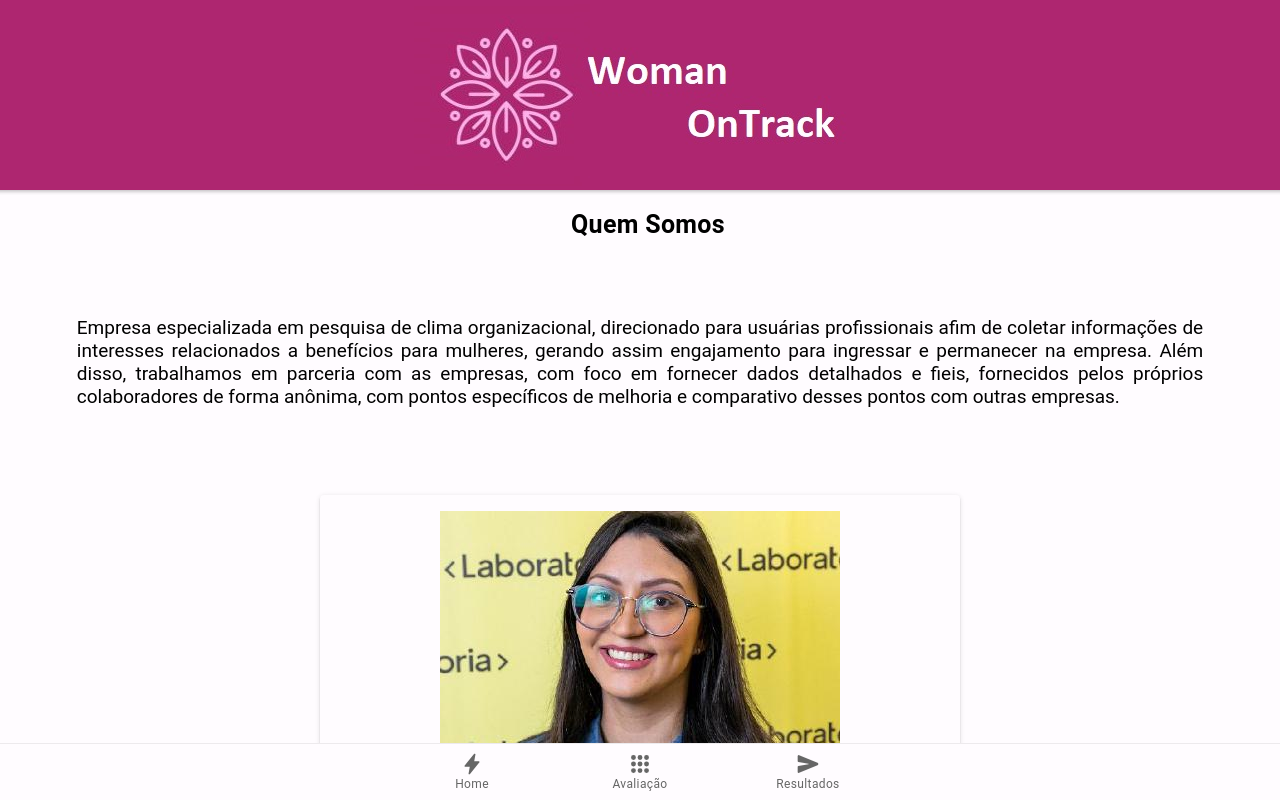
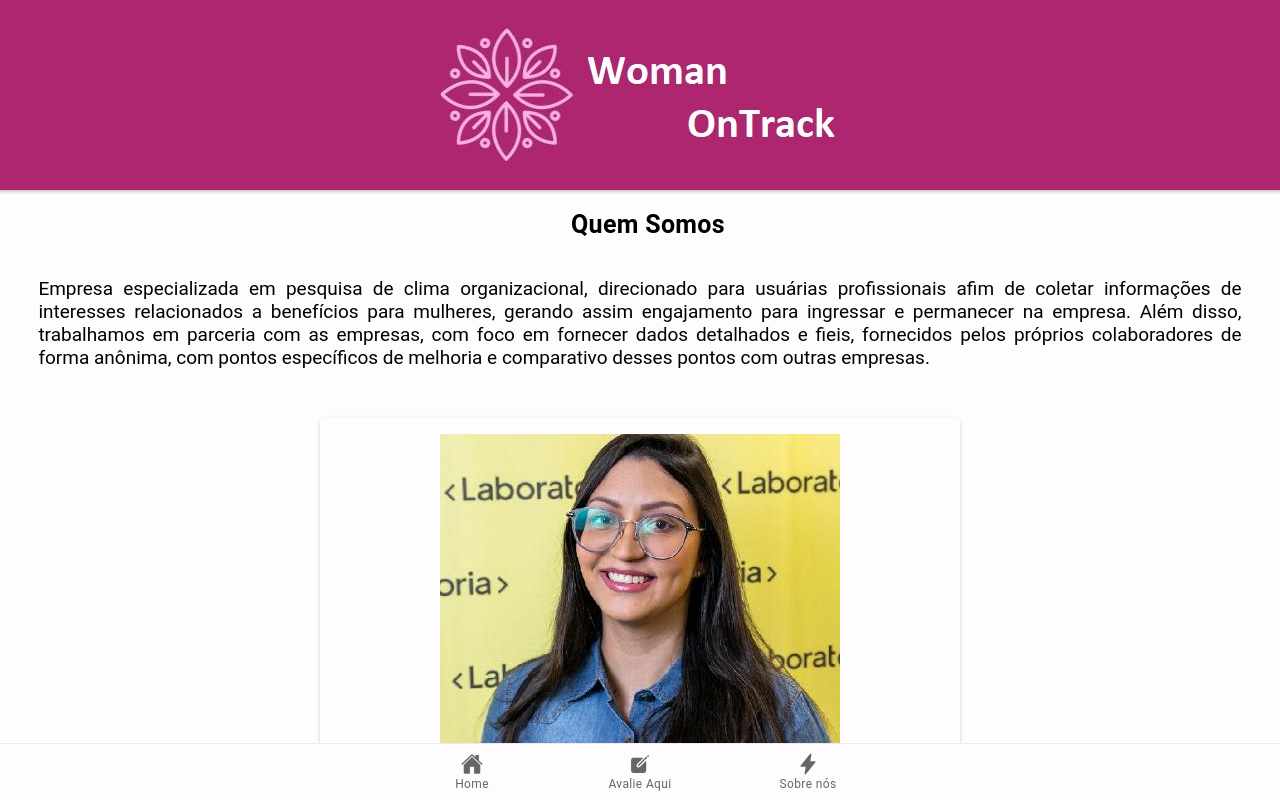
Before and after one commit to moniyama/TalentFestIBMChallenge, a React (Create React App) app in the folder onTrack/: page /quemsomos in a window 1280 px wide. Built offline with nearby package versions, Linux system fonts and the light colour scheme.

Commit message:
change icons

```diff
--- a/onTrack/src/App.tsx
+++ b/onTrack/src/App.tsx
@@ -10,7 +10,7 @@ import {
   IonTabs
 } from '@ionic/react';
 import { IonReactRouter } from '@ionic/react-router';
-import { apps, flash, send } from 'ionicons/icons';
+import { create, flash, home } from 'ionicons/icons';
 import QuemSomos from './pages/QuemSomos';
 import Rating from './pages/Rating';
 import Home from './pages/Home';
@@ -37,17 +37,17 @@ const App: React.FC = () => (
           <Route path="/" render={() => <Redirect to="/home" />} exact={true} />
         </IonRouterOutlet>
         <IonTabBar slot="bottom">
-          <IonTabButton tab="QuemSomos" href="/QuemSomos">
-            <IonIcon icon={flash} />
+          <IonTabButton tab="Home" href="/Home">
+            <IonIcon icon={home} />
             <IonLabel>Home</IonLabel>
           </IonTabButton>
           <IonTabButton tab="Rating" href="/Rating">
-            <IonIcon icon={apps} />
-            <IonLabel>Avaliação</IonLabel>
+            <IonIcon icon={create} />
+            <IonLabel>Avalie Aqui</IonLabel>
           </IonTabButton>
-          <IonTabButton tab="Home" href="/Home">
-            <IonIcon icon={send} />
-            <IonLabel>Resultados</IonLabel>
+          <IonTabButton tab="QuemSomos" href="/QuemSomos">
+            <IonIcon icon={flash} />
+            <IonLabel>Sobre nós</IonLabel>
           </IonTabButton>
         </IonTabBar>
       </IonTabs>
--- a/onTrack/src/components/RadioGroup.js
+++ b/onTrack/src/components/RadioGroup.js
@@ -18,6 +18,7 @@ export default function RadioGroup(props) {
           <IonIcon icon={closeCircle} />
           <IonRadio
             value="0"
+            color="danger"
             onIonSelect={e => {
               props.setstate(e.target.value);
             }}
--- a/onTrack/src/pages/QuemSomos.css
+++ b/onTrack/src/pages/QuemSomos.css
@@ -8,7 +8,7 @@
 .about {
   font-size: 19px;
   text-align: justify;
-  padding: 6%;
+  padding: 3%;
   margin: 0;
 }
 
```
